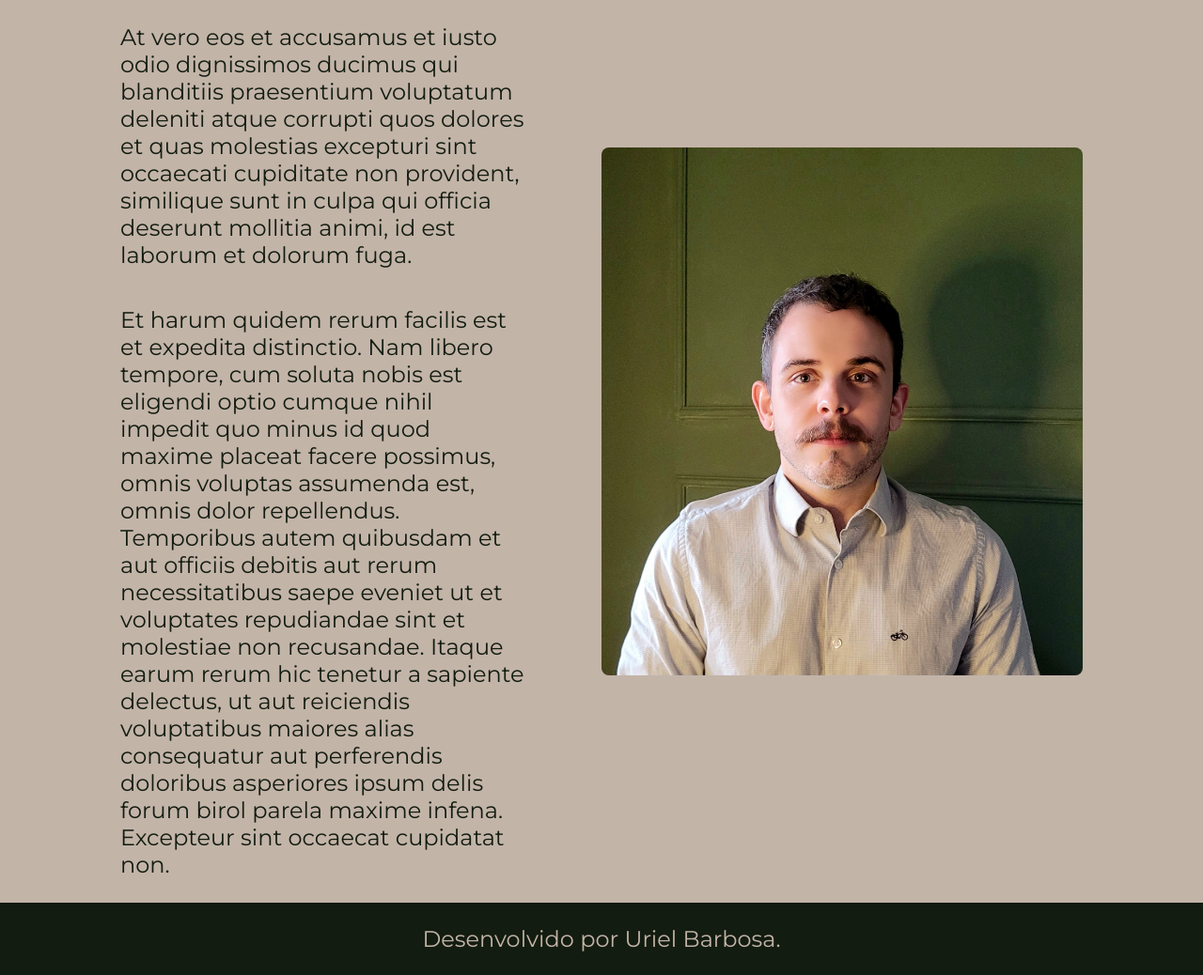
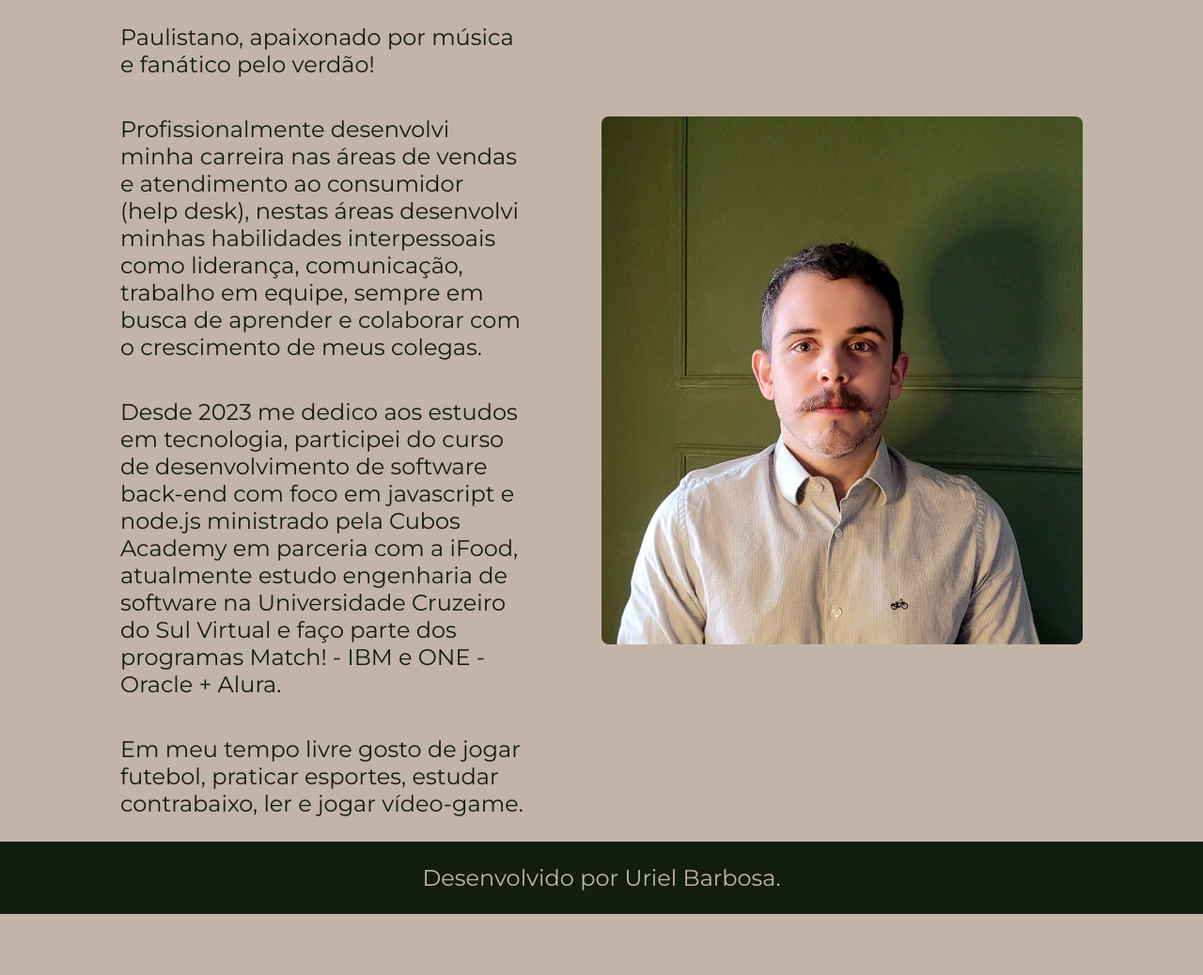
Before and after one commit to uri-hub/portfolio, a plain HTML site: page about.html in a window 1280 px wide. Shown: the part 140-1178 px from the top of the page at 94% size. After the commit the page ends 1113 px from the top, so only its background shows below. Drawn offline with nearby package versions, Linux system fonts and the light colour scheme.

Commit message:
Adding README.md and home-portfolio asset

```diff
--- a/about.html
+++ b/about.html
@@ -19,8 +19,10 @@
   <main class="apresentacao">
     <section class="apresentacao__conteudo">
       <h1 class="apresentacao__conteudo__titulo">Sobre mim</h1>
-      <p class="apresentacao__conteudo__texto">At vero eos et accusamus et iusto odio dignissimos ducimus qui blanditiis praesentium voluptatum deleniti atque corrupti quos dolores et quas molestias excepturi sint occaecati cupiditate non provident, similique sunt in culpa qui officia deserunt mollitia animi, id est laborum et dolorum fuga.</p>
-      <p class="apresentacao__conteudo__texto">Et harum quidem rerum facilis est et expedita distinctio. Nam libero tempore, cum soluta nobis est eligendi optio cumque nihil impedit quo minus id quod maxime placeat facere possimus, omnis voluptas assumenda est, omnis dolor repellendus. Temporibus autem quibusdam et aut officiis debitis aut rerum necessitatibus saepe eveniet ut et voluptates repudiandae sint et molestiae non recusandae. Itaque earum rerum hic tenetur a sapiente delectus, ut aut reiciendis voluptatibus maiores alias consequatur aut perferendis doloribus asperiores ipsum delis forum birol parela maxime infena. Excepteur sint occaecat cupidatat non.</p>
+      <p class="apresentacao__conteudo__texto">Paulistano, apaixonado por música e fanático pelo verdão!</p>
+      <p class="apresentacao__conteudo__texto">Profissionalmente desenvolvi minha carreira nas áreas de vendas e atendimento ao consumidor (help desk), nestas áreas desenvolvi minhas habilidades interpessoais como liderança, comunicação, trabalho em equipe, sempre em busca de aprender e colaborar com o crescimento de meus colegas.</p>
+      <p class="apresentacao__conteudo__texto">Desde 2023 me dedico aos estudos em tecnologia, participei do curso de desenvolvimento de software back-end com foco em javascript e node.js ministrado pela Cubos Academy em parceria com a iFood, atualmente estudo engenharia de software na Universidade Cruzeiro do Sul Virtual e faço parte dos programas Match! - IBM e ONE - Oracle + Alura.</p>
+      <p class="apresentacao__conteudo__texto">Em meu tempo livre gosto de jogar futebol, praticar esportes, estudar contrabaixo, ler e jogar vídeo-game.</p>
     </section>
     <img class="apresentacao__imagem" src="./assets/20240120_161832_remastered.jpg" alt="Foto de Uriel">
   </main>
```
Also changed, not shown: index.html (+2 -2 lines), assets/Imagem.png (deleted), assets/home-portfolio.jpg (added), assets/instagram.png (deleted), assets/twitch.png (deleted), assets/twitter-novo.png (deleted), assets/twitter.png (deleted), 1 other file.
